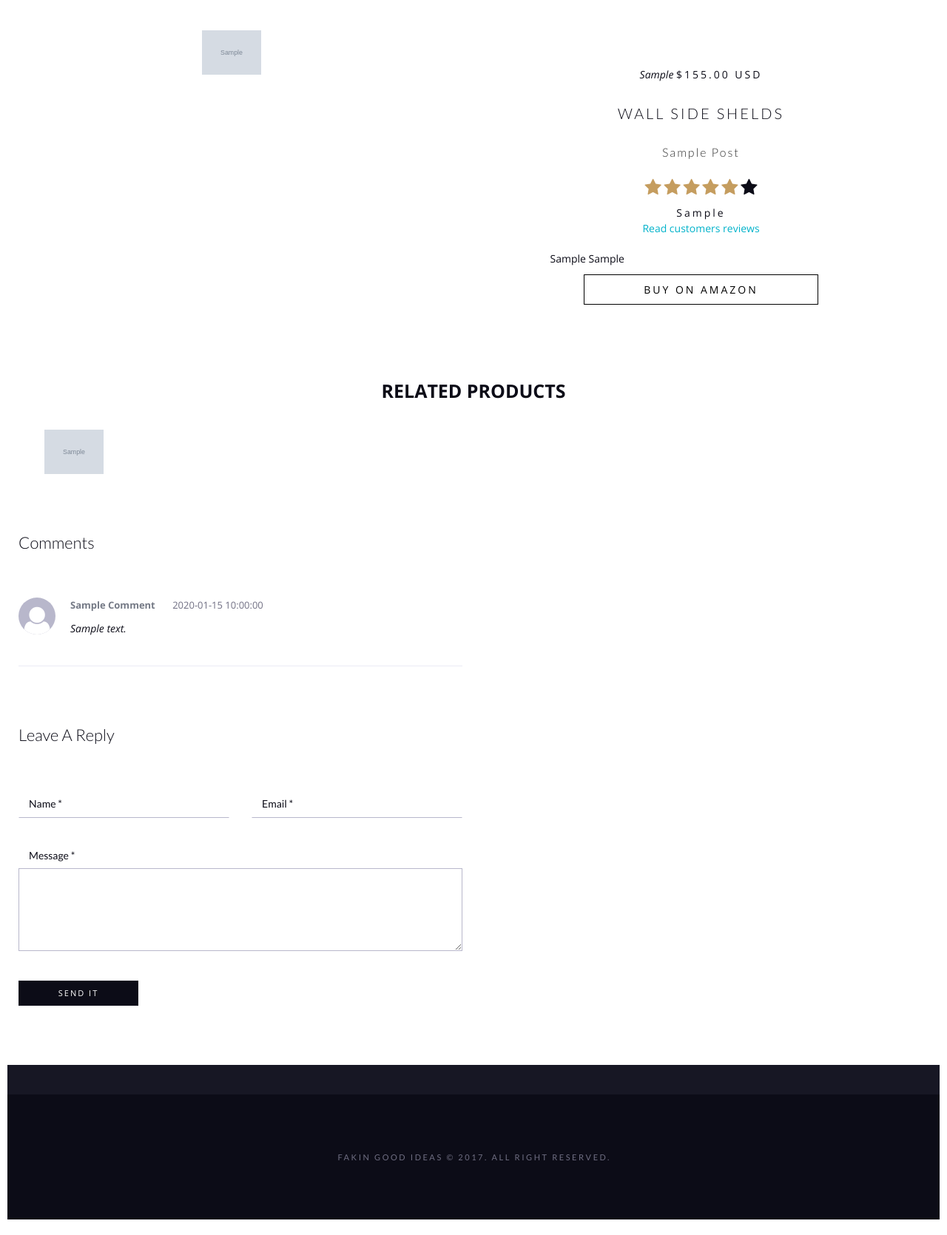
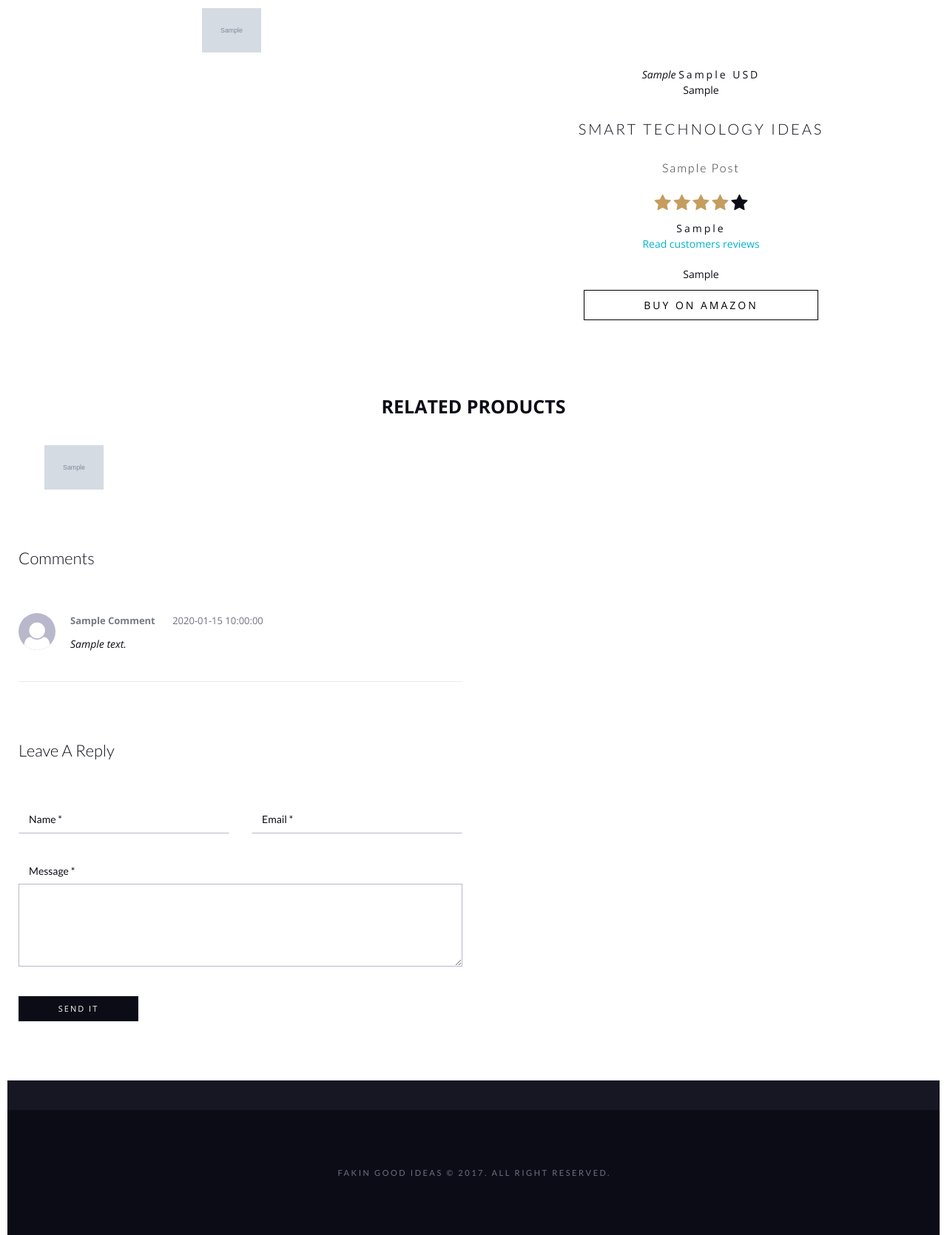
Before and after one commit to mackevicius1988/ideas, a Laravel app: page /1 in a window 1280 px wide. Shown: the part 60-1730 px from the top of the page at 74% size. Before the commit the page ends 1709 px from the top, so only its background shows below. Run offline with Laravel 8, Linux system fonts and the light colour scheme; tables that the repository leaves empty hold one stand-in row (values such as "Sample post"); grey boxes marked "Sample" are stand-in pictures; settings files or empty folders that the repository lacks are supplied; some libraries are stand-ins or nearby versions.

Commit message:
actual changes

```diff
--- a/app/Http/Controllers/PostsController.php
+++ b/app/Http/Controllers/PostsController.php
@@ -121,7 +121,7 @@ class PostsController extends Controller
         if ($post->ratingIndex != 0)
             $ratingIndex = round($post->ratingIndex);
                 if ($ratingIndex != 0) {
-                    for($i = 0; $i <= $ratingIndex; $i++) {
+                    for($i = 0; $i < $ratingIndex; $i++) {
                         array_push($stars, 'checked');
                     }
                 }
--- a/resources/views/post.blade.php
+++ b/resources/views/post.blade.php
@@ -352,7 +352,7 @@
         <!-- Do not remove the div below if you want to a sticky navbar! -->
         <div id="about-section"></div>
         <!-- section -->
-        <div class="section" style="padding-top: 100px; padding-left: 10px; padding-right: 10px">
+        <div class="section" style="padding-top: 70px; padding-left: 10px; padding-right: 10px">
 
             <div class="container">
 
@@ -394,14 +394,17 @@
                         <div id="end-content"></div>
                     </div>
 
-                    <div class="col-sm-6">
+                    <div class="col-sm-6" style="margin-top: 30px;">
 
                         <div class="row">
                             <div class="col-xs-12 col-sm-12" style="text-align:center;  padding: 20px; padding-top: 50px">
                                 <i>{{$post->tags}}</i>
-                                <span class="money">$155.00 USD</span>
+                                <span class="money">{{$post->price}} USD</span> <br />
+                                <span style="text-align: center">{{$post->savings}}</span>
+
+
                                 <h1 class="blog-page-post-title font-second"
-                                    style="margin-bottom:10px;font-size: 20px; letter-spacing: 3px">WALL SIDE SHELDS </h1>
+                                    style="margin-bottom:10px;font-size: 20px; letter-spacing: 3px">SMART TECHNOLOGY IDEAS </h1>
 
                                 <p class="blog-page-post-title font-second"
                                     style=" color: #333;font-style:normal; margin-bottom:10px;font-size: 16px;  letter-spacing: 2px">{{$post->name}} </p>
@@ -419,11 +422,8 @@
                         </div>
 
                         <div class="row">
-                            <div class="col-xs-12 col-sm-6" style="text-align: center">
-                                <!--h1 class="blog-page-post-title font-second">{{$post->price}} </h1-->
-                                <span>{{$post->savings}}</span>
-                                <span>{{$post->availability}}</span>
-
+                            <div class="col-xs-12 col-sm-12" style="text-align: center">
+                                <span style="text-align: center">{{$post->availability}}</span>
                             </div>
                         </div>
                         <!--/ End widget search -->
@@ -434,15 +434,7 @@
                                     <a class="buyNow animsition-link " href="{{$post->url}}">BUY ON AMAZON</a>
                                 </div>
                             </div>
-                            <!--h4 class="widget-title font-second" style="margin-top: 20px">Description</h4>
-                            <div class="widget-body">
-                                <div>
-                                    <span class="font-second"> {{$post->description}}</span>
-                                <div style="width: 100%; text-align: center; padding:15px">
-                                    <a class="animsition-link" href="{{$post->url}}" style="border:1px solid black; margin: 30px; padding: 5px">Read more on amazon</a>
-                                </div>
-                                </div>
-                            </div-->
+
                         </div>
 
                     </div><div>
```
